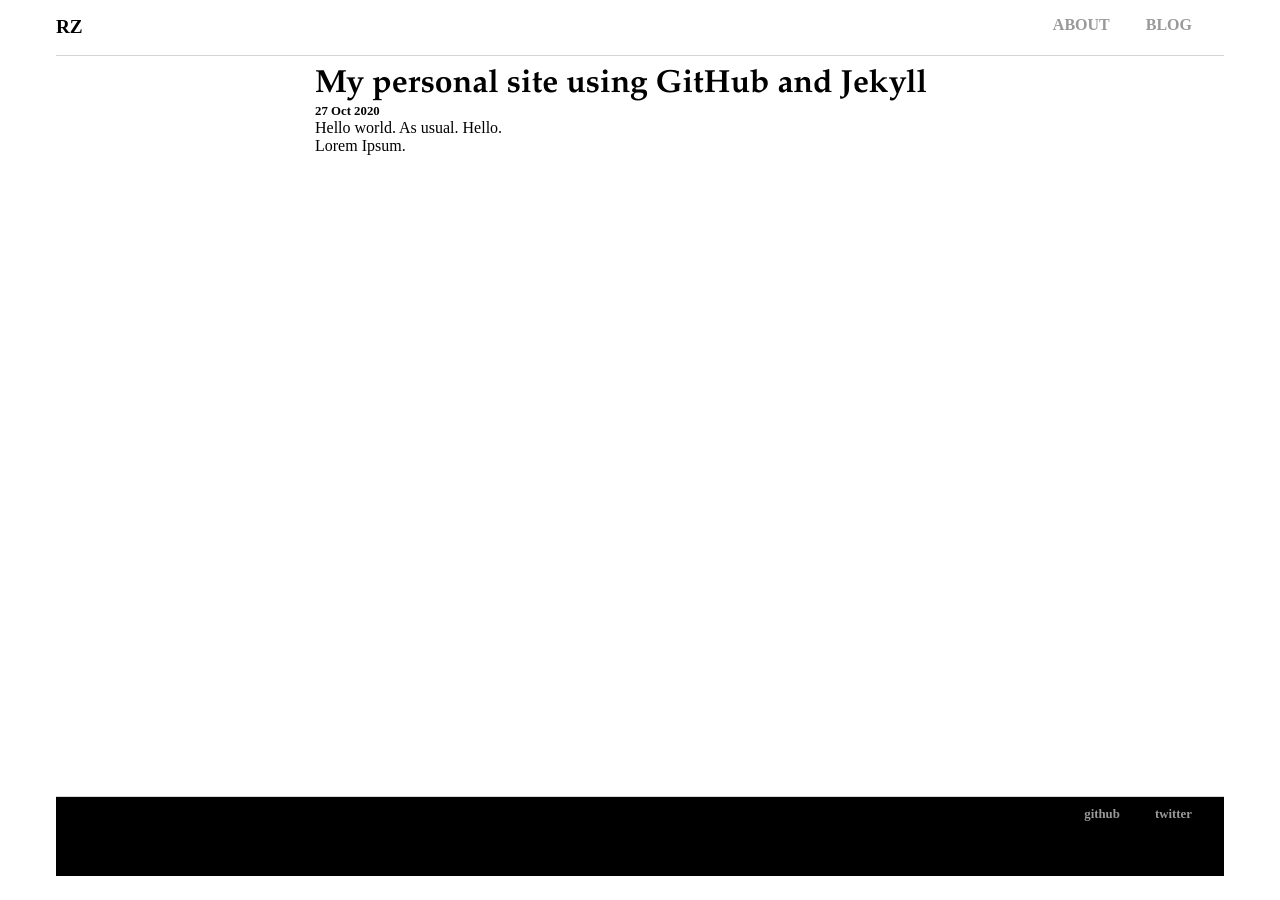
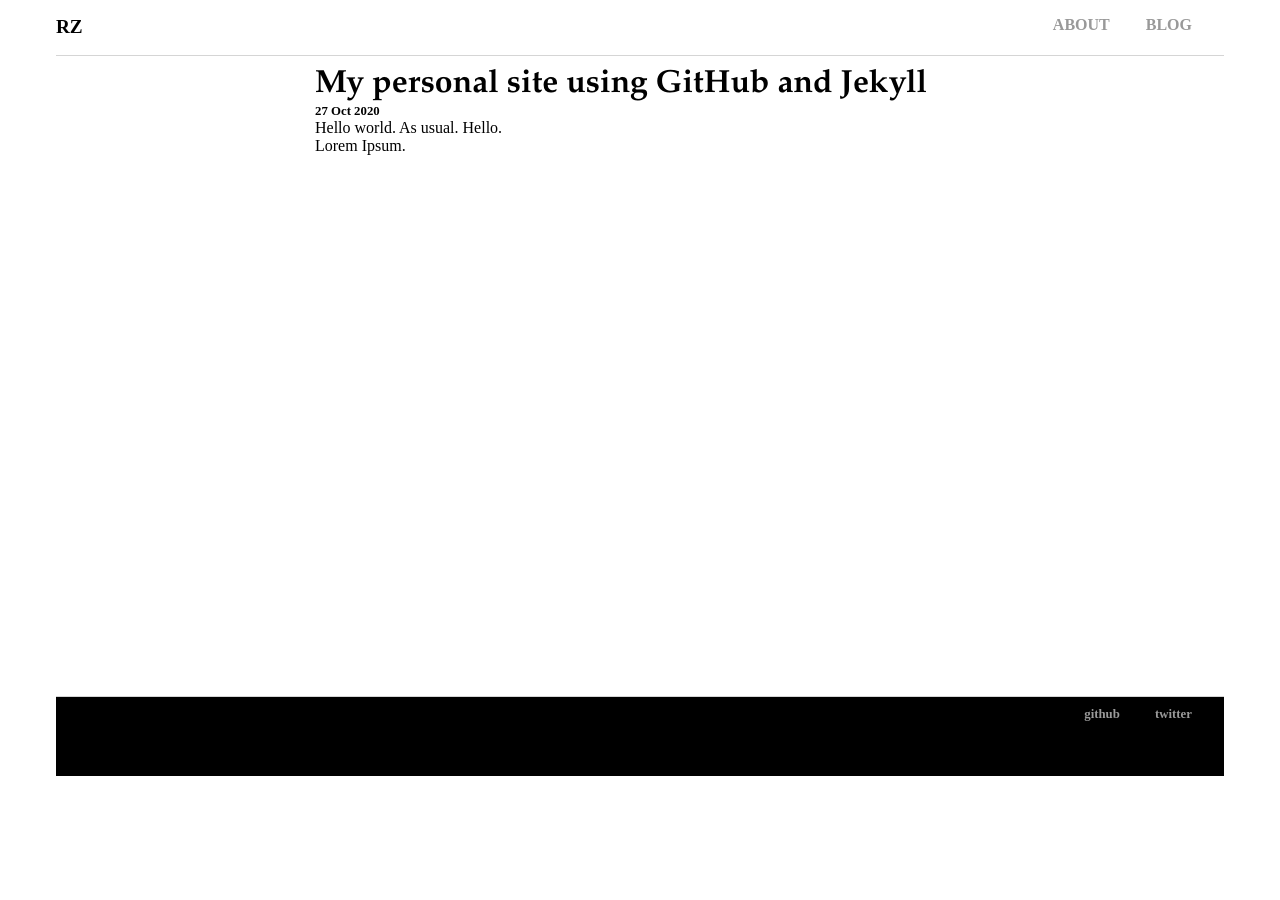
Before and after one commit to rnfitriansyah/rnfitriansyah.github.io, a Jekyll site: the page built from _posts/2020-10-27-rizki-first-site.md, in a window 1280 px wide. Built offline with Jekyll 4.4.1, drawn with Linux system fonts in a browser that asks for light colours.

Commit message:
Update responsive.css

```diff
--- a/css/responsive.css
+++ b/css/responsive.css
@@ -117,7 +117,7 @@ footer {
     }
 
     main {
-        min-height: 550px;
+        min-height: 300px;
         margin: 0 auto 10px;
     }
 
@@ -138,7 +138,7 @@ footer {
 
     main {
         max-width: 600px;
-        min-height: 700px;
+        min-height: 600px;
         margin: 0 auto 20px;
     }
 }
@@ -153,7 +153,7 @@ footer {
     }
     main {
         max-width: 650px;
-        min-height: 700px;
+        min-height: 600px;
         margin: 0 auto 30px;
     }
 }
```
